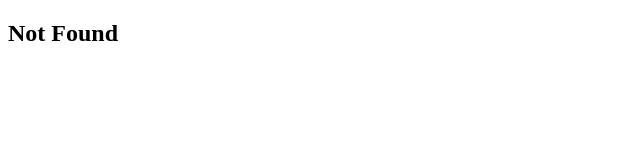
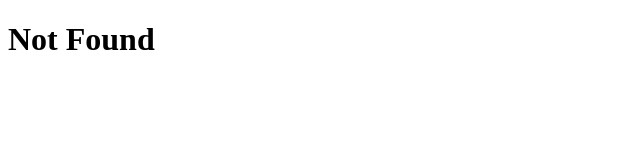
Before and after one commit to sl-lang/sll, a plain HTML site: page src/web/404.html in a window 1280 px wide. Shown: the whole page, without its empty margins (0-640 px from the left). Drawn offline with Linux system fonts and the light colour scheme.

Commit message:
Push Update 26/04/2022, 11:06:02

```diff
--- a/src/web/404.html
+++ b/src/web/404.html
@@ -6,6 +6,6 @@
 		<title>Not Found</title>
 	</head>
 	<body>
-		<h2>Not Found</h2>
+		<h1>Not Found</h1>
 	</body>
 </html>
```
Also changed, not shown: 1 other file.
